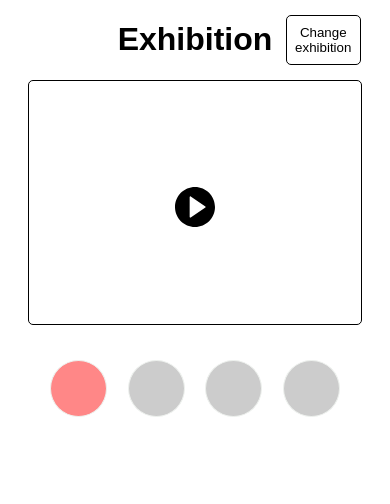
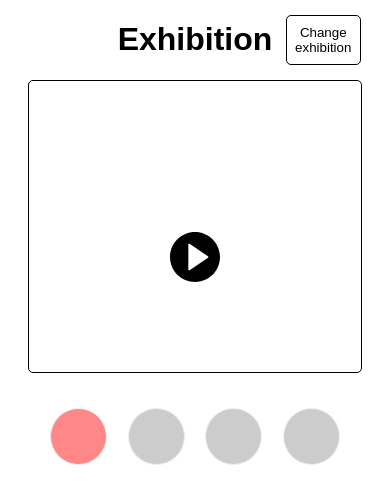
Before and after one commit to IT2810/it2810-webutvikling-h18-prosjekt-2-gruppe--33, a React (Create React App) app: page / in a window 390 px wide. Shown: the top 504 px of the page. Built offline with nearby package versions, Linux system fonts and the light colour scheme; no server answers.

Commit message:
Responsive deisgn: scaling og SVG images

```diff
--- a/src/styles/components/ExhibitionItem.css
+++ b/src/styles/components/ExhibitionItem.css
@@ -28,6 +28,9 @@
 		.flexItem{
 			padding: 10% 1%;
 		}
+		svg{
+			size: 100%;
+		}
 	}
 	/*Desktop end */
 /*Phone*/
@@ -40,8 +43,12 @@
 			align-items: center;
 		}
 		.flexItem{
-			margin: 0 auto;
+			margin: 20px auto;
 			padding: 10px;
+		}
+		#myImage svg{
+			width: 70%;
+			height: 70%;
 		}
 }
 @media only screen
@@ -54,7 +61,10 @@ and (max-width: 667px)
 		}
 		.flexItem{
 			margin: 0 auto;
-			padding: 20px 10px;
+			padding: 30px 10px;
+		}#myImage svg{
+			width: 70%;
+			height: 70%;
 		}
 }
 /*phone end*/
@@ -86,16 +96,15 @@ and (max-width: 667px)
 			align-items: center;
 			padding: 10% 1%;
 		}
+		svg{
+			size: 80%;
+		}
 }
 
 /*Tablet ends*/
-svg {
+svg button {
 	max-width: 200px;
 	max-height: 200px;
-}
-
-svg:not(button){
-	width: 80%;
 }
 
 button {
```
